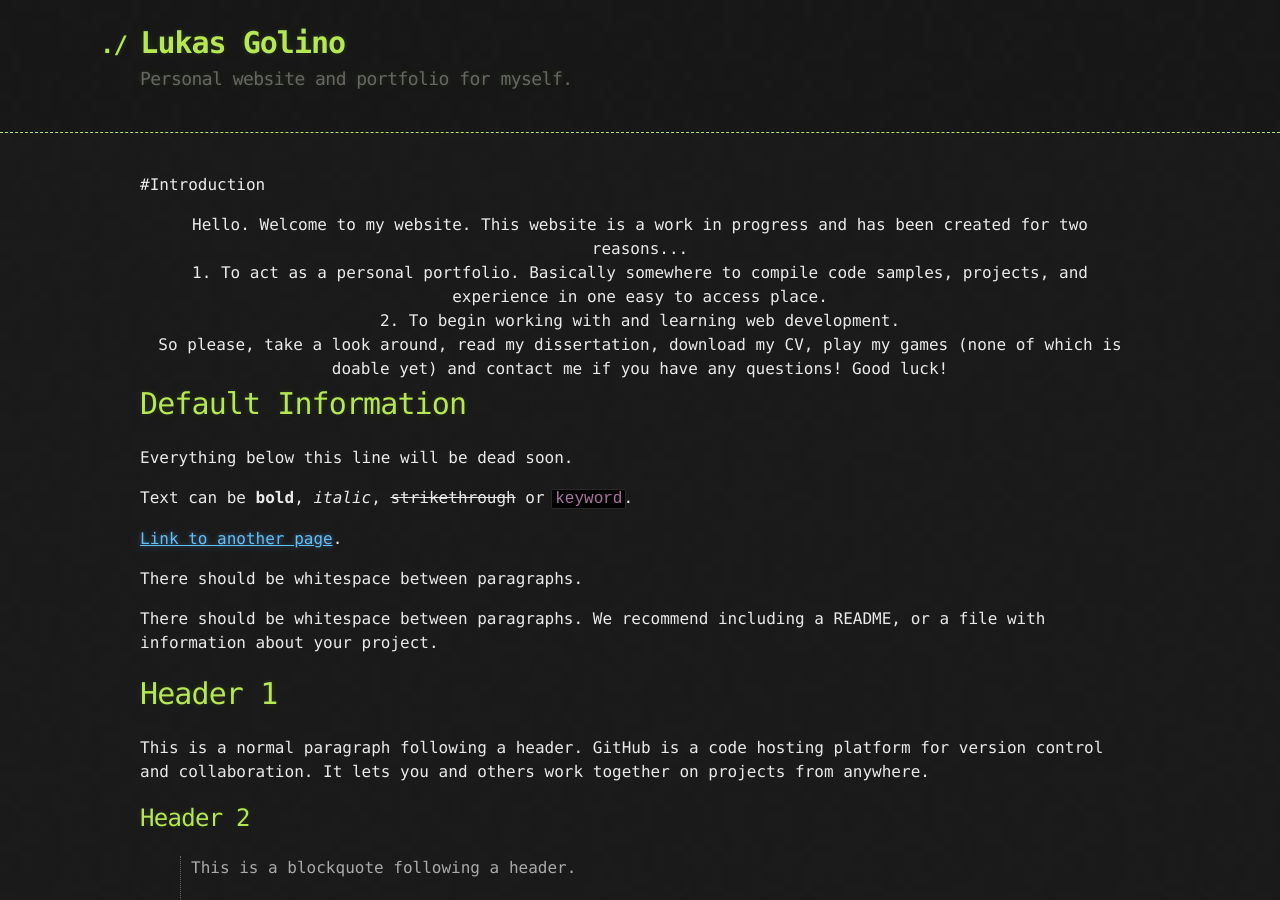
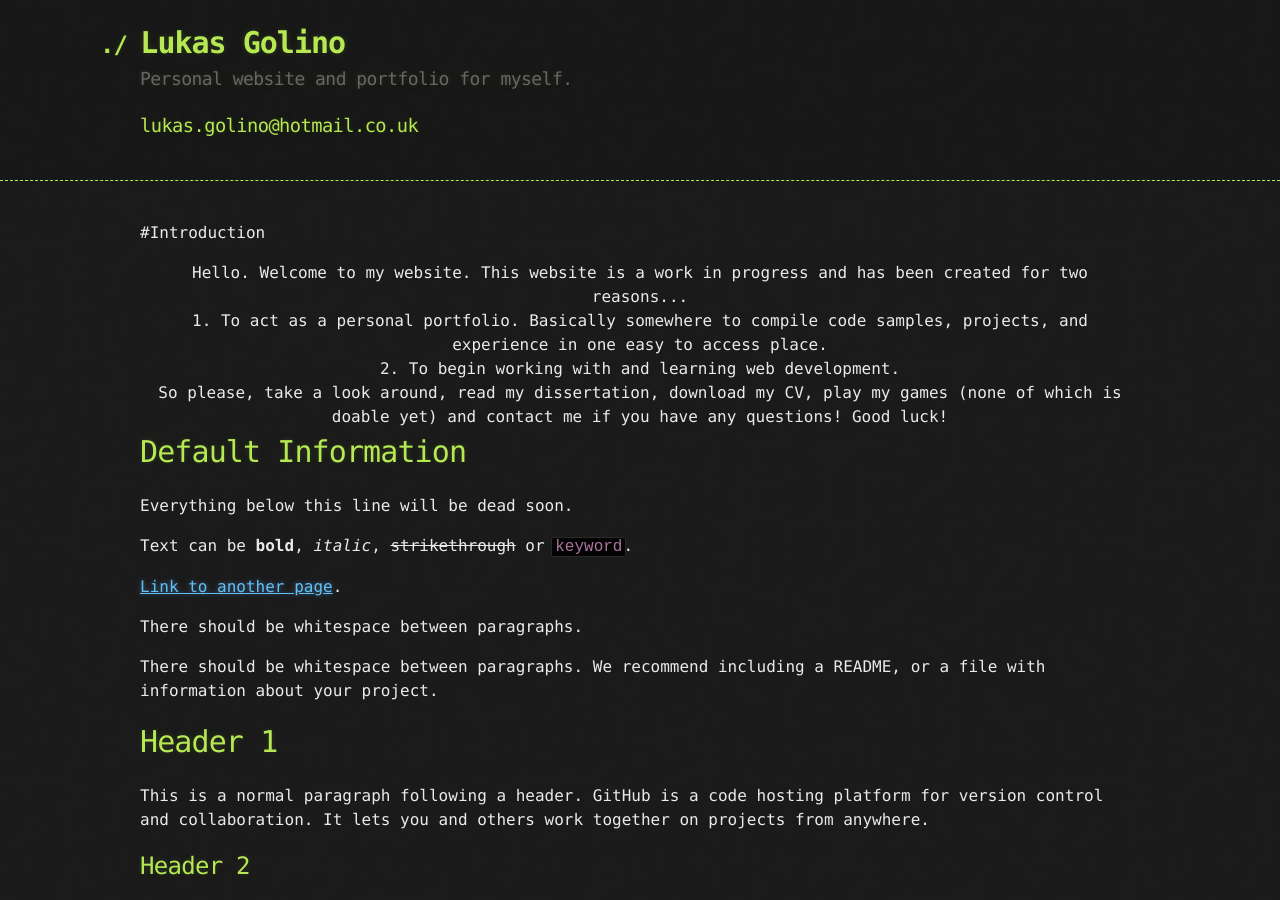
Before and after one commit to lukasgolino/lukasgolino.github.io, a Jekyll site: the page built from index.md, in a window 1280 px wide and 900 px high. Built offline with Jekyll 4.4.1, drawn with Linux system fonts in a browser that asks for light colours.

Commit message:
Update default.html

```diff
--- a/_layouts/default.html
+++ b/_layouts/default.html
@@ -17,6 +17,7 @@
           <h1>{{ site.title | default: site.github.repository_name }}</h1>
         </a>
         <h2>{{ site.description | default: site.github.project_tagline }}</h2>
+		<h3>{{ site.email | default: lukas.golino@hotmail.co.uk }}</h3>
 
         <section id="downloads">
           {% if site.show_downloads %}
```
